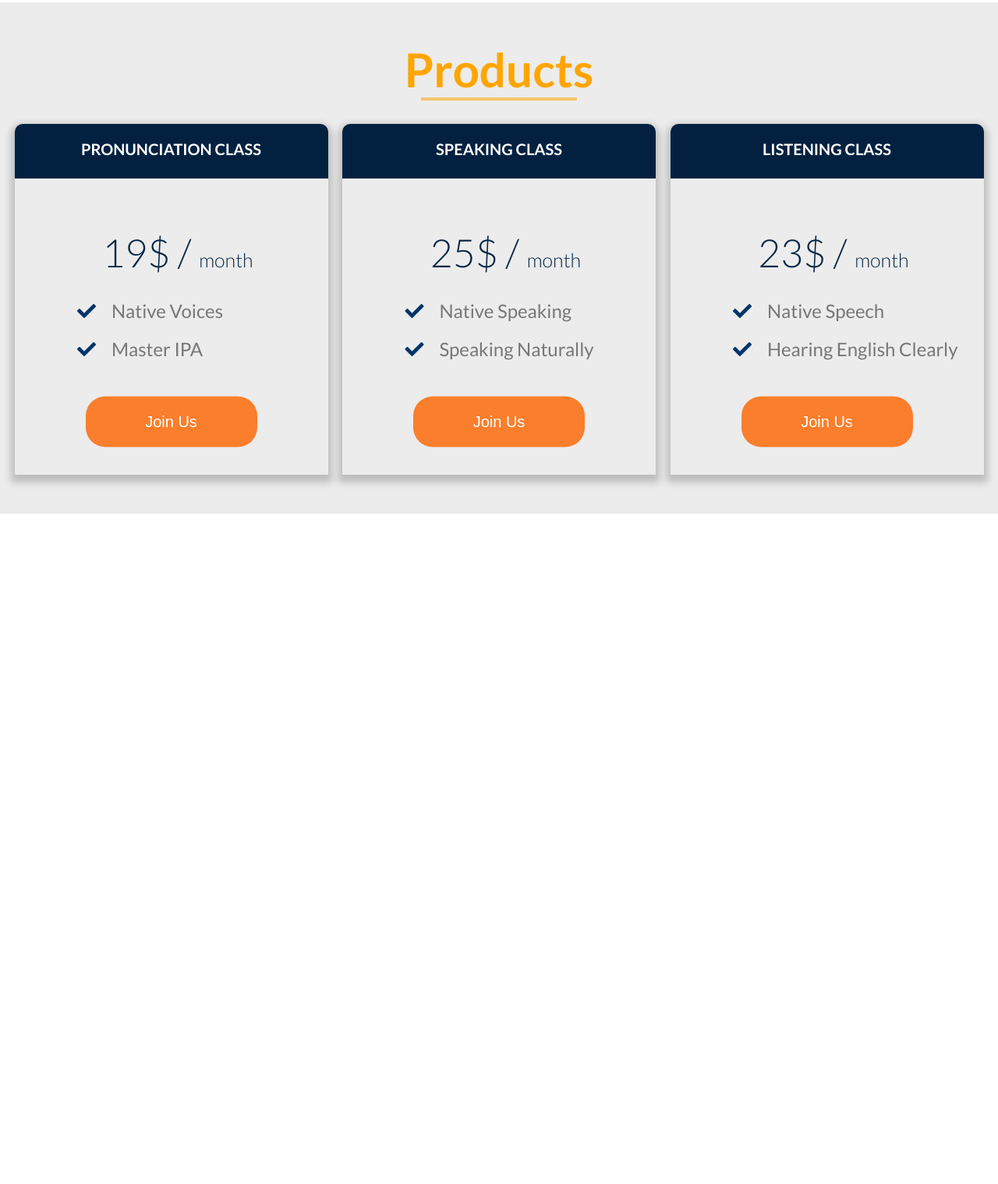
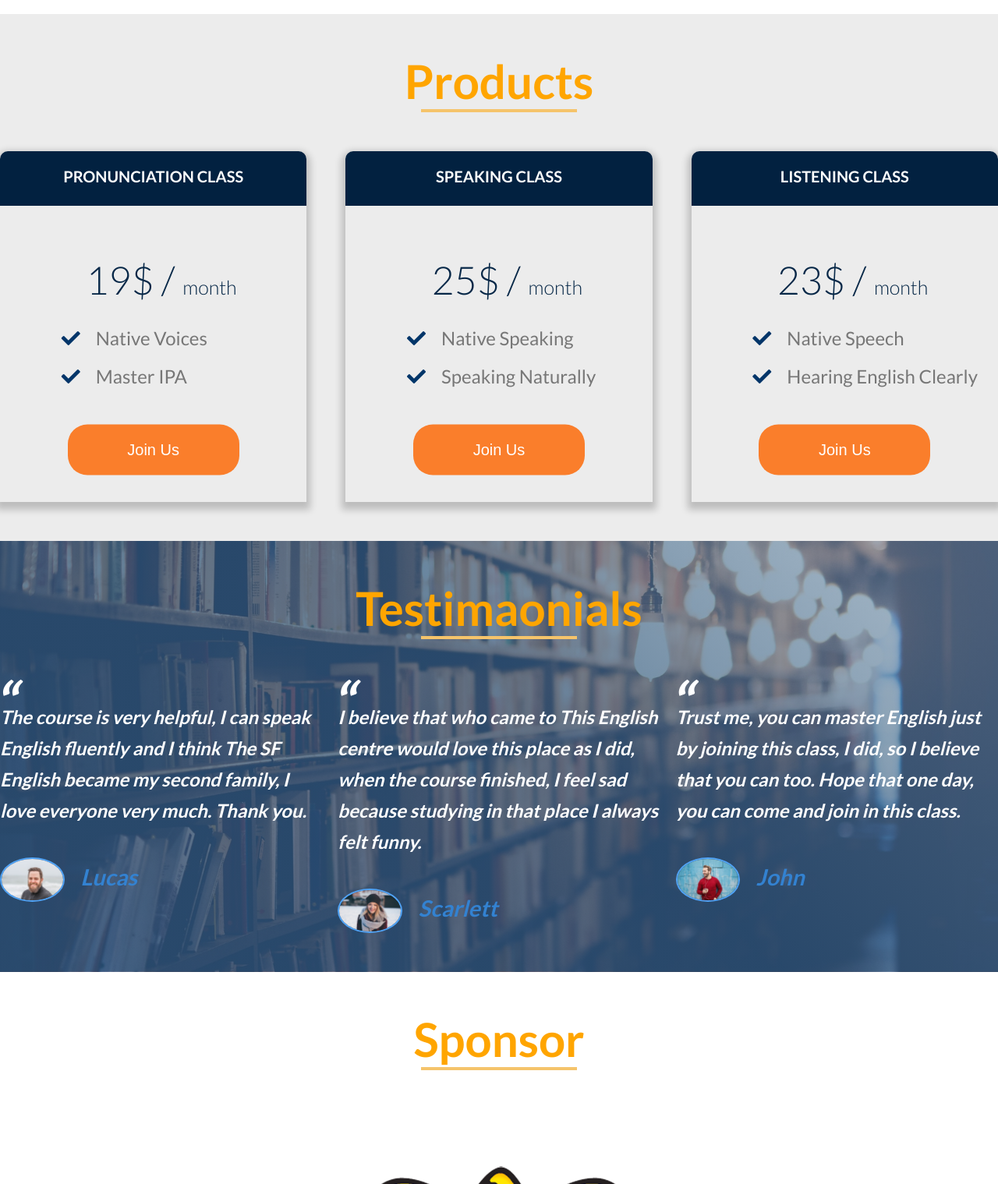
Before and after one commit to truong0996/web-landing-page, a plain HTML site: page index.html in a window 1280 px wide. Shown: the part 1281-2800 px from the top of the page at 78% size. Before the commit the page ends 1940 px from the top, so only its background shows below. Drawn offline with Linux system fonts and the light colour scheme.

Commit message:
update something

```diff
--- a/index.html
+++ b/index.html
@@ -39,13 +39,13 @@
             </div>
         </header>
         <div class="about">
-            <h1 class="head-about">About Us</h1>
+            <h1 class="head-title ">About Us</h1>
             <p class="about-content">
                 We are people that are studying English by ourselves, we believe that you don’t need <br />
                 to pay so much money for being good at English, we’re here to help you
             </p>
             <div class="about-images">
-                <div class="about-image">
+                <div class="about-image" z>
                     <img src="./resources/img/activities1.jpeg" alt="" />
                     <p class="picture-title">Team Working</p>
                 </div>
@@ -64,7 +64,7 @@
             </div>
         </div>
         <div class="products">
-            <h1 class="products-title">Products</h1>
+            <h1 class="products-title head-title">Products</h1>
             <div class="products-grid">
                 <div class="product">
                     <div class="product-head">Pronunciation class</div>
@@ -95,5 +95,46 @@
                 </div>
             </div>
         </div>
+        <div class="testimaonials">
+            <div class="testimaonials-title head-title">Testimaonials</div>
+            <div class="testimaonials-grid">
+                <blockquote>
+                    The course is very helpful, I can speak English fluently and I think The SF English became my second family, I love everyone very
+                    much. Thank you.
+                    <br /><br />
+                    <cite class="person-quote">
+                        <img src="./resources/img/person2.jpeg" alt="" />
+                        Lucas
+                    </cite>
+                </blockquote>
+                <blockquote>
+                    I believe that who came to This English centre would love this place as I did, when the course finished, I feel sad because
+                    studying in that place I always felt funny.
+                    <br /><br />
+                    <cite class="person-quote">
+                        <img src="./resources/img/person3.jpeg" alt="" />
+                        Scarlett
+                    </cite>
+                </blockquote>
+                <blockquote>
+                    Trust me, you can master English just by joining this class, I did, so I believe that you can too. Hope that one day, you can come
+                    and join in this class.
+                    <br /><br />
+                    <cite class="person-quote">
+                        <img src="./resources/img/person5.jpeg" alt="" />
+                        John
+                    </cite>
+                </blockquote>
+            </div>
+        </div>
+        <div class="sponsor">
+            <div class="sponsor-title head-title">Sponsor</div>
+            <div class="sponsor-grid">
+                <div class="sponsor-logo">
+                    <img src="./resources/img/mctunited_logo.png" alt="">
+                    Manchester United
+                </div>
+            </div>
+        </div>
     </body>
 </html>
--- a/resources/css/styles.css
+++ b/resources/css/styles.css
@@ -90,15 +90,16 @@ html {
     background-color: rgb(170, 86, 29);
 }
 
-.head-about {
+.head-title {
     text-align: center;
     padding-top: 50px;
     font-size: 300%;
     font-weight: 700;
     color: orange;
+    padding-bottom: 50px;
 }
 
-.head-about::after {
+.head-title::after {
     content: "";
     display: block;
     height: 4px;
@@ -111,17 +112,18 @@ html {
     text-align: center;
     color: #265077;
     font-size: 22px;
-    margin: 40px 0px;
+    margin-bottom: 40px;
     width: 70%;
     margin-left: 15%;
     line-height: 140%;
 }
 
 .about-images {
-    width: 1140px;
+    max-width: 1140px;
     display: grid;
     grid-template-columns: repeat(4, 1fr);
     margin: auto;
+    grid-column-gap: 50px;
 }
 
 .about-image {
@@ -129,7 +131,7 @@ html {
 }
 
 .about-image img {
-    height: 162px;
+    width: 100%;
     border: 4px solid #97b9db;
     border-radius: 20px;
     box-shadow: 0px 10px 15px 5px #265077;
@@ -139,14 +141,14 @@ html {
 .about-image .picture-title {
     position: absolute;
     top: 50%;
-    left: 50%;
-    transform: translate(-65%, 100%);
+    left: 48%;
+    transform: translate(-45%, 100%);
     color: #c2e1fd;
     opacity: 0;
 }
 
 .about-image:hover .picture-title {
-    transform: translate(-65%, -50%);
+    transform: translate(-45%, -50%);
     transition: 500ms;
     opacity: 1;
 }
@@ -160,39 +162,23 @@ html {
     background-color: #ececec;
 }
 
-.products-title {
-    text-align: center;
-    padding-top: 50px;
-    padding-bottom: 30px;
-    font-size: 300%;
-    font-weight: 700;
-    color: orange;
-}
-
-.products-title::after {
-    content: "";
-    display: block;
-    height: 4px;
-    width: 200px;
-    background-color: rgb(245, 196, 107);
-    margin: auto;
-}
-
 .products-grid {
-    display: flex;
-    justify-content: space-evenly;
+    display: grid;
+    grid-template-columns: repeat(3, 1fr);
+    grid-column-gap: 50px;
+    max-width: 1400px;
+    margin: 0 auto;
 }
 
 .product {
     position: relative;
     height: 450px;
-    width: 402px;
+    width: 100%;
     background-color: #ececec;
     border-top-left-radius: 10px;
     border-top-right-radius: 10px;
     box-shadow: 0px 5px 10px 5px rgba(0, 0, 0, 0.2);
     margin-bottom: 50px;
-
 }
 
 .product-head {
@@ -222,13 +208,12 @@ html {
     font-weight: 300;
 }
 
-
 .product-info {
     list-style: none;
     display: block;
     position: absolute;
     top: 50%;
-    left: 20%
+    left: 20%;
 }
 
 .product-info {
@@ -267,3 +252,67 @@ html {
 .product-btn:hover {
     background-color: rgb(170, 86, 29);
 }
+
+.testimaonials {
+    background-image: linear-gradient(45deg, rgba(38, 80, 119, 0.7) 55%, rgba(100, 134, 165, 0.5)), url(../img/background2.jpeg);
+    background-size: cover;
+    background-position: center;
+    background-attachment: fixed;
+}
+
+.testimaonials-grid {
+    display: grid;
+    grid-template-columns: repeat(3, 1fr);
+    grid-column-gap: 20px;
+    max-width: 1400px;
+    margin: 0 auto;
+}
+
+.testimaonials blockquote {
+    position: relative;
+    color: #fff;
+    font-size: 120%;
+    font-weight: 700;
+    font-style: italic;
+    line-height: 40px;
+    margin-bottom: 50px;
+    margin-top: 30px;
+}
+
+.testimaonials blockquote::before {
+    position: absolute;
+    content: "\201C";
+    font-size: 300%;
+
+    top: -20px;
+    left: -10px;
+}
+
+.person-quote {
+    font-size: 120%;
+    color: #3382d1;
+    font-weight: 600;
+}
+
+.person-quote img {
+    width: 20%;
+    border-radius: 50%;
+    margin-right: 15px;
+    vertical-align: middle;
+    border: 2px solid #50a3f6;
+}
+
+.person-quote img:hover {
+    transform: scale(1.2, 1.2);
+    transition: 500ms;
+}
+
+.sponsor-grid {
+    display: grid;
+    grid-template-columns: repeat(3, 1fr);
+    grid-template-rows: repeat(2,200px);
+    grid-row-gap: 30px;
+    grid-column-gap: 50px;
+    max-width: 1400px;
+    margin: 0 auto;
+}
```
Also changed, not shown: resources/img/background2.jpeg (added), resources/img/mctunited_logo.png (added).
